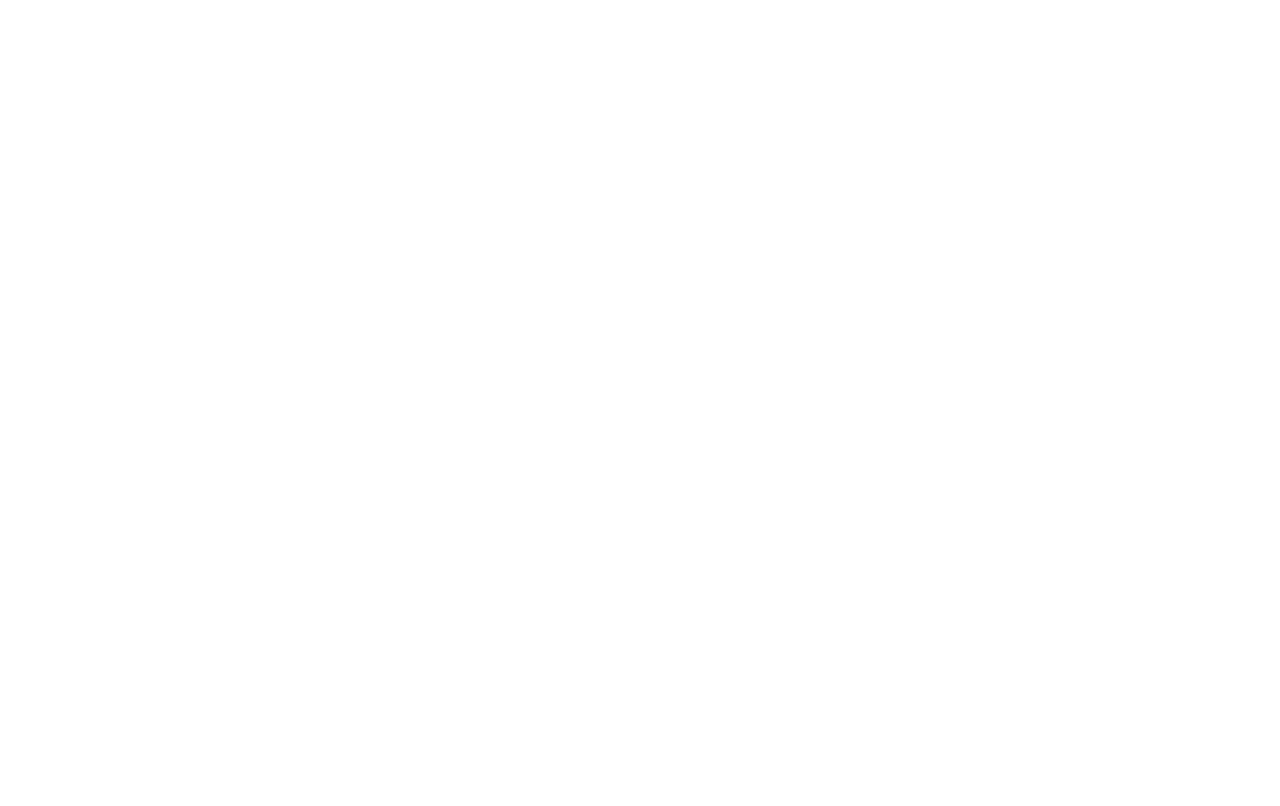
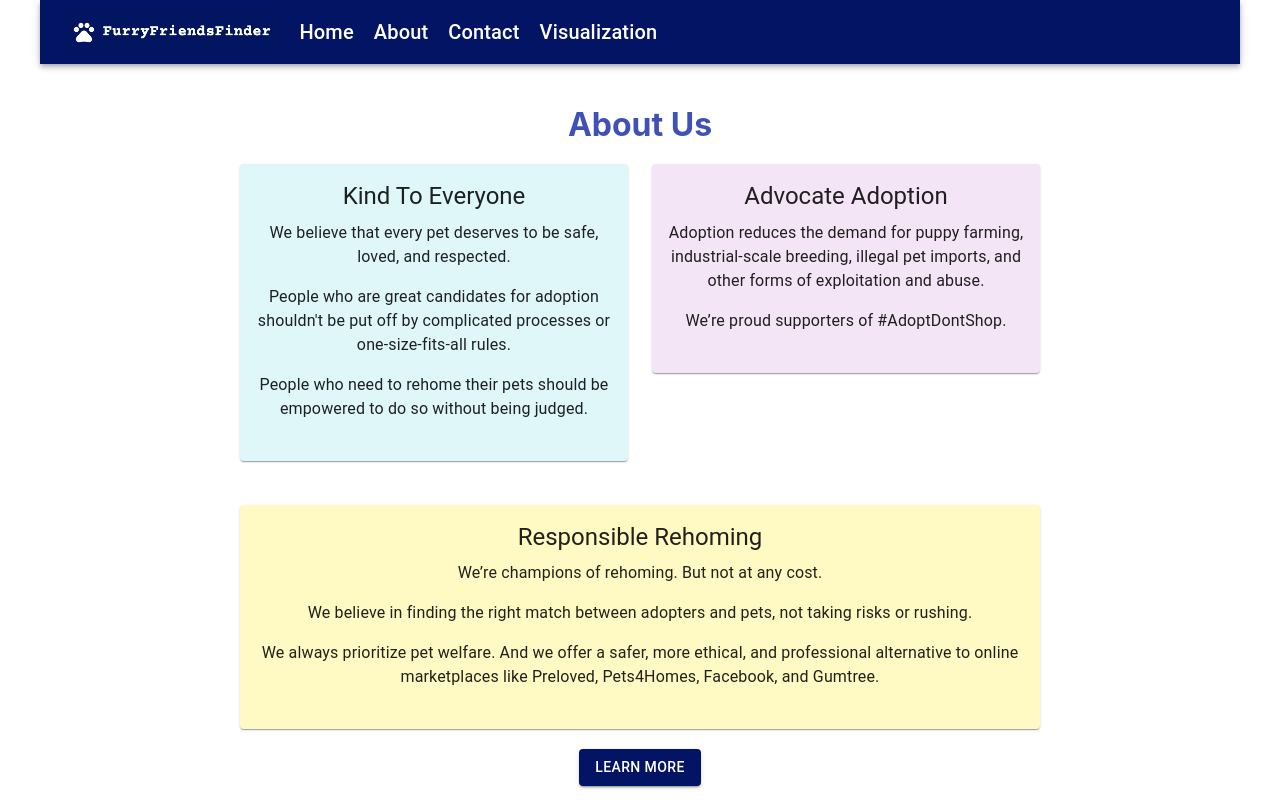
Before and after one commit to VaishGururaj/PetAdoptionPlatform, a React (Create React App) app in the folder frontend/: page /about in a window 1280 px wide. Before the commit this address had no page. Built offline with nearby package versions, Linux system fonts and the light colour scheme.

Commit message:
Added about and contact

```diff
--- a/frontend/src/App.js
+++ b/frontend/src/App.js
@@ -8,6 +8,8 @@
 import PetDetails from "./components/PetDetails/PetDetails";
 import EditPetForm from "./components/PetDetails/EditPetForm";
 import Visualization from "./components/Visualization/Visualization";
+import About from "./components/About/About";
+import ContactUs from "./components/Contact/ContactUs";
 
 // Define your custom theme
 const theme = createTheme({
@@ -27,6 +29,8 @@
                     <Route path="/signup" element={<SignUpPage />} />
                     <Route path="/" element={<Navigate to="/login" />} />
                     <Route path="/dashboard" element={<Dashboard />} />
+                    <Route path="/about" element={<About />} />
+                    <Route path="/contact" element={<ContactUs />} />
                     <Route path="/listpets" element={<Listpets />} />
                     <Route path="/pets/:id" element={<PetDetails />} />
                     <Route path="/edit-pet/:id" element={<EditPetForm />} />
--- a/frontend/src/components/About/About.jsx
+++ b/frontend/src/components/About/About.jsx
@@ -1,5 +1,6 @@
 import React from 'react';
 import { makeStyles } from '@mui/styles';
+import { Card, CardContent, Typography, Grid, Button } from '@mui/material';
 import Navbar from "../Navbar/Navbar";
 
 const useStyles = makeStyles({
@@ -9,14 +10,21 @@
         padding: '20px',
         textAlign: 'center',
     },
+    card: {
+        marginBottom: '20px',
+    },
     heading: {
         fontSize: '32px',
         marginBottom: '20px',
+        color: '#3f51b5', // Dark blue
     },
     paragraph: {
         fontSize: '18px',
         lineHeight: '1.6',
         marginBottom: '10px',
+    },
+    actionButton: {
+        marginTop: '20px',
     },
 });
 
@@ -24,14 +32,64 @@
     const classes = useStyles();
 
     return (
-        <div className={classes.aboutContainer}>
+        <div>
             <Navbar />
-            <h1 className={classes.heading}>About Us</h1>
-            <p className={classes.paragraph}>Welcome to our website!</p>
-            <p className={classes.paragraph}>We are dedicated to providing high-quality products and services to our customers.</p>
-            <p className={classes.paragraph}>Our team consists of experienced professionals who are passionate about what they do.</p>
-            <p className={classes.paragraph}>Feel free to explore our website to learn more about us and our offerings.</p>
+            <div className={classes.aboutContainer}>
+                <h1 className={classes.heading}>About Us</h1>
+                <Grid container spacing={3} justifyContent="center">
+                    <Grid item xs={12} sm={6}>
+                        <Card className={classes.card} style={{ backgroundColor: '#e0f7fa' }}> {/* Light blue */}
+                            <CardContent>
+                                <Typography variant="h5" gutterBottom>Kind To Everyone</Typography>
+                                <Typography variant="body1" paragraph>
+                                    We believe that every pet deserves to be safe, loved, and respected.
+                                </Typography>
+                                <Typography variant="body1" paragraph>
+                                    People who are great candidates for adoption shouldn't be put off by complicated processes or one-size-fits-all rules.
+                                </Typography>
+                                <Typography variant="body1" paragraph>
+                                    People who need to rehome their pets should be empowered to do so without being judged.
+                                </Typography>
+                            </CardContent>
+                        </Card>
+                    </Grid>
+                    <Grid item xs={12} sm={6}>
+                        <Card className={classes.card} style={{ backgroundColor: '#f3e5f5' }}> {/* Light purple */}
+                            <CardContent>
+                                <Typography variant="h5" gutterBottom>Advocate Adoption</Typography>
+                                <Typography variant="body1" paragraph>
+                                    Adoption reduces the demand for puppy farming, industrial-scale breeding, illegal pet imports, and other forms of exploitation and abuse.
+                                </Typography>
+                                <Typography variant="body1" paragraph>
+                                    We’re proud supporters of #AdoptDontShop.
+                                </Typography>
+                            </CardContent>
+                        </Card>
+                    </Grid>
+                    <Grid item xs={12}>
+                        <Card className={classes.card} style={{ backgroundColor: '#fff9c4' }}> {/* Light yellow */}
+                            <CardContent>
+                                <Typography variant="h5" gutterBottom>Responsible Rehoming</Typography>
+                                <Typography variant="body1" paragraph>
+                                    We’re champions of rehoming. But not at any cost.
+                                </Typography>
+                                <Typography variant="body1" paragraph>
+                                    We believe in finding the right match between adopters and pets, not taking risks or rushing.
+                                </Typography>
+                                <Typography variant="body1" paragraph>
+                                    We always prioritize pet welfare. And we offer a safer, more ethical, and professional alternative to online marketplaces like Preloved, Pets4Homes, Facebook, and Gumtree.
+                                </Typography>
+                            </CardContent>
+                        </Card>
+                    </Grid>
+                </Grid>
+                <Button variant="contained" color="primary" className={classes.actionButton}>
+                    Learn More
+                </Button>
+            </div>
+
         </div>
+
     );
 }
 
--- /dev/null
+++ b/frontend/src/components/Contact/ContactUs.jsx
@@ -0,0 +1,72 @@
+import React from 'react';
+import { makeStyles } from '@mui/styles';
+import { Grid, Typography, TextField, Button } from '@mui/material';
+import Navbar from "../Navbar/Navbar";
+
+const useStyles = makeStyles({
+    contactContainer: {
+        maxWidth: '800px',
+        margin: '0 auto',
+        padding: '20px',
+        textAlign: 'center',
+    },
+    heading: {
+        fontSize: '32px',
+        marginBottom: '20px',
+    },
+    formContainer: {
+        marginTop: '20px',
+    },
+    formField: {
+        marginBottom: '20px',
+    },
+});
+
+const ContactUs = () => {
+    const classes = useStyles();
+
+    return (
+        <div>
+            <Navbar />
+            <div className={classes.contactContainer}>
+                <h1 className={classes.heading}>Contact Us</h1>
+                <Typography variant="body1" paragraph>
+                    Have questions, feedback, or suggestions? We'd love to hear from you!
+                </Typography>
+                <Grid container spacing={3} justifyContent="center" className={classes.formContainer}>
+                    <Grid item xs={12} sm={8} md={6}>
+                        <TextField
+                            id="name"
+                            label="Your Name"
+                            variant="outlined"
+                            fullWidth
+                            className={classes.formField}
+                        />
+                        <TextField
+                            id="email"
+                            label="Your Email"
+                            variant="outlined"
+                            fullWidth
+                            className={classes.formField}
+                        />
+                        <TextField
+                            id="message"
+                            label="Your Message"
+                            multiline
+                            rows={4}
+                            variant="outlined"
+                            fullWidth
+                            className={classes.formField}
+                        />
+                        <Button variant="contained" color="primary" fullWidth>
+                            Send Message
+                        </Button>
+                    </Grid>
+                </Grid>
+            </div>
+        </div>
+
+    );
+}
+
+export default ContactUs;
--- a/frontend/src/components/Visualization/VisualizationBar.jsx
+++ b/frontend/src/components/Visualization/VisualizationBar.jsx
@@ -38,7 +38,7 @@
     ];
 
     return (
-        <div style={{ display: 'grid', gridTemplateColumns: '1fr 1fr', gap: '20px', padding: '20px', backgroundColor: '#f0f0f0' }}>
+        <div style={{ display: 'grid', gridTemplateColumns: '1fr 1fr', gap: '20px', padding: '20px' }}>
             <div>
                 <h2>Adoption Status for Cats by Gender</h2>
                 <BarChart
```
